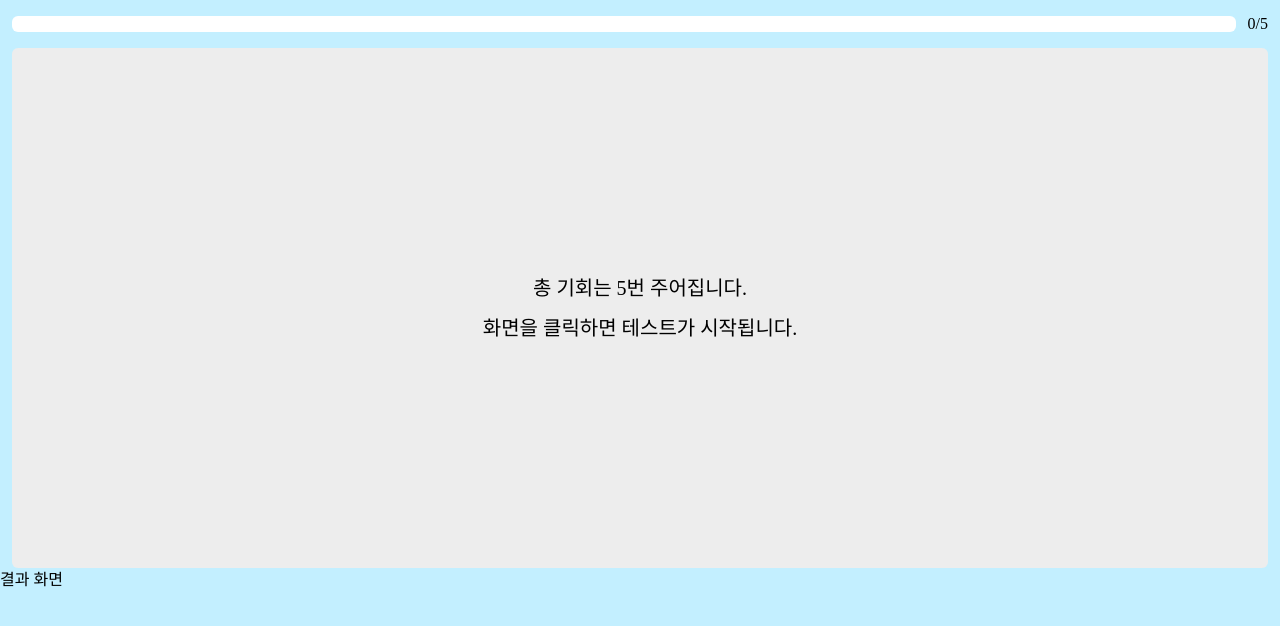
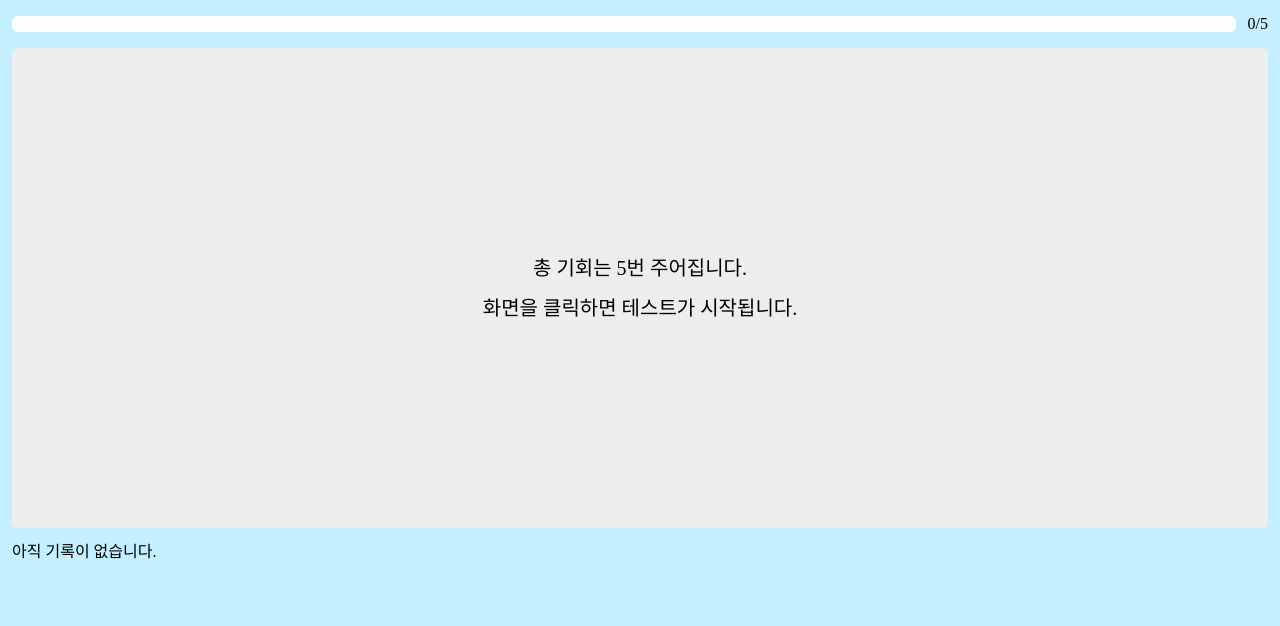
Before and after one commit to hyenee99/miniGame, a React (Vite) app: page /reactiontime in a window 1280 px wide. Shown: the top 626 px of the page. Built offline with nearby package versions, Linux system fonts and the light colour scheme; a web font is replaced by a local one.

Commit message:
feat: 반응속도테스트 결과 출력

```diff
--- a/src/hooks/useReactionTime.js
+++ b/src/hooks/useReactionTime.js
@@ -6,6 +6,7 @@ export default function useReactionTime(total) {
   const [status, setStatus] = useState("idle");
   const timeoutRef = useRef(null);
   const startTimeRef = useRef(null);
+  const [records, setRecords] = useState([]);
 
   const startGame = () => {
     setStatus("ready");
@@ -33,9 +34,9 @@ export default function useReactionTime(total) {
 
     if (status === "go") {
       // 시작 상태
+      setRecords((prev) => [...prev, reactionTime]);
       setCurrent((prev) => prev + 1);
       const reactionTime = Date.now() - startTimeRef.current;
-      console.log("반응속도:", reactionTime);
       startGame();
     }
   };
@@ -44,5 +45,6 @@ export default function useReactionTime(total) {
     current,
     status,
     handleClick,
+    records,
   };
 }
--- a/src/pages/ReactionTime.jsx
+++ b/src/pages/ReactionTime.jsx
@@ -3,7 +3,7 @@ import useReactionTime from "../hooks/useReactionTime";
 
 export default function ReactionTime() {
   const total = 5;
-  const { current, status, handleClick } = useReactionTime(total);
+  const { current, status, records, handleClick } = useReactionTime(total);
 
   const bgMap = {
     idle: "bg-[#EDEDED]",
@@ -38,8 +38,9 @@ export default function ReactionTime() {
   return (
     <div className="min-h-screen flex flex-col">
       <ProgressBar current={current} total={total} />
+      {/* 클릭 영역 */}
       <div
-        className={`rounded-md h-[50%] flex-2 mx-3 text-center flex items-center justify-center p-3 cursor-pointer
+        className={`rounded-md h-[60vh] mx-3 text-center flex items-center justify-center p-3 cursor-pointer
         ${bgMap[status]}
         `}
         onClick={handleClick}
@@ -48,7 +49,18 @@ export default function ReactionTime() {
           {messageMap[status]}
         </div>
       </div>
-      <div className="flex-1">결과 화면</div>
+      {/* 결과 화면 */}
+      <div className="flex-1 p-3">
+        {records.length === 0 && <p>아직 기록이 없습니다.</p>}
+
+        <ul className="space-y-1 sm:text-xl">
+          {records.map((time, idx) => (
+            <li key={idx}>
+              {idx + 1}회차: {time} ms
+            </li>
+          ))}
+        </ul>
+      </div>
     </div>
   );
 }
```
